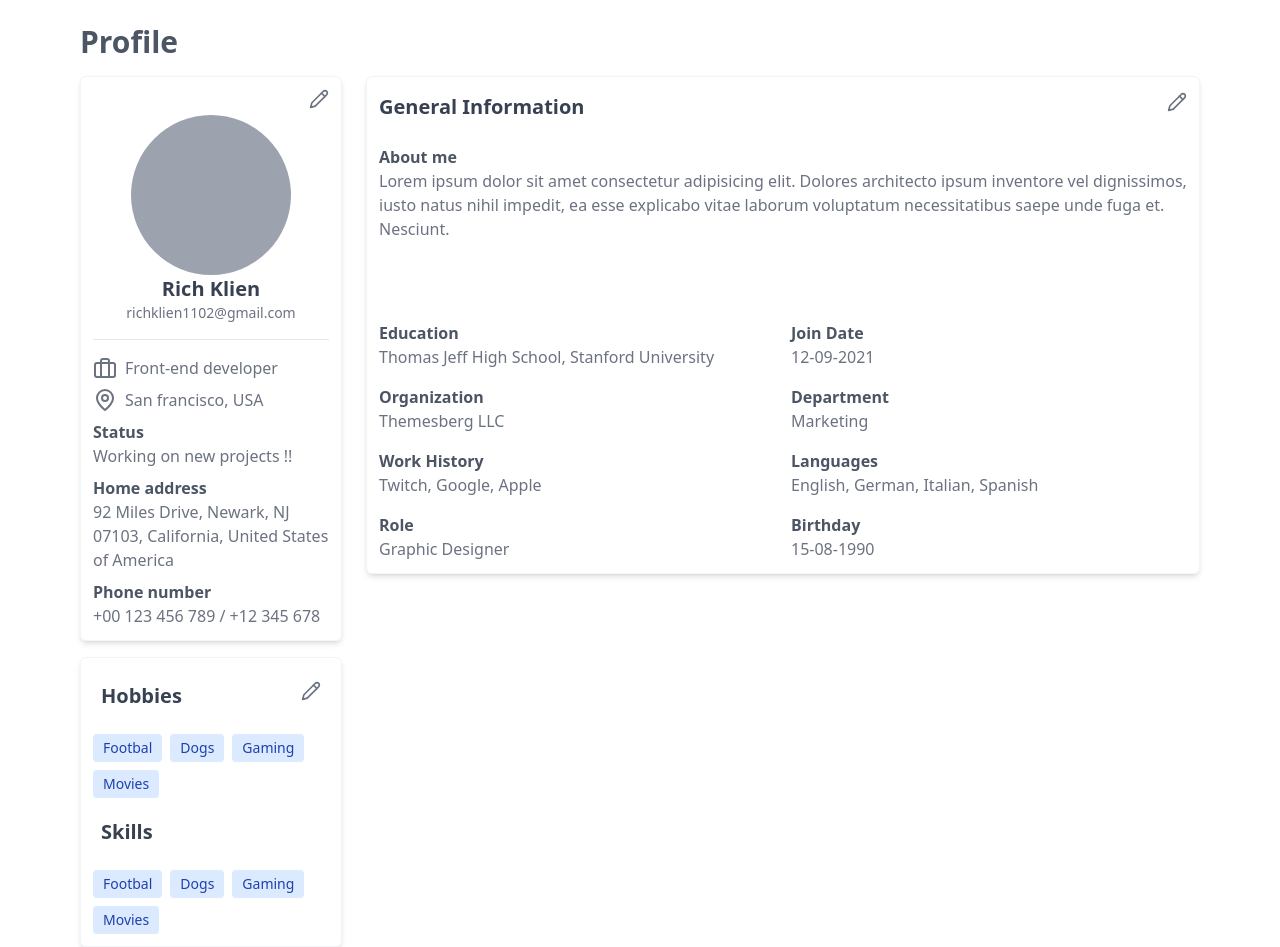
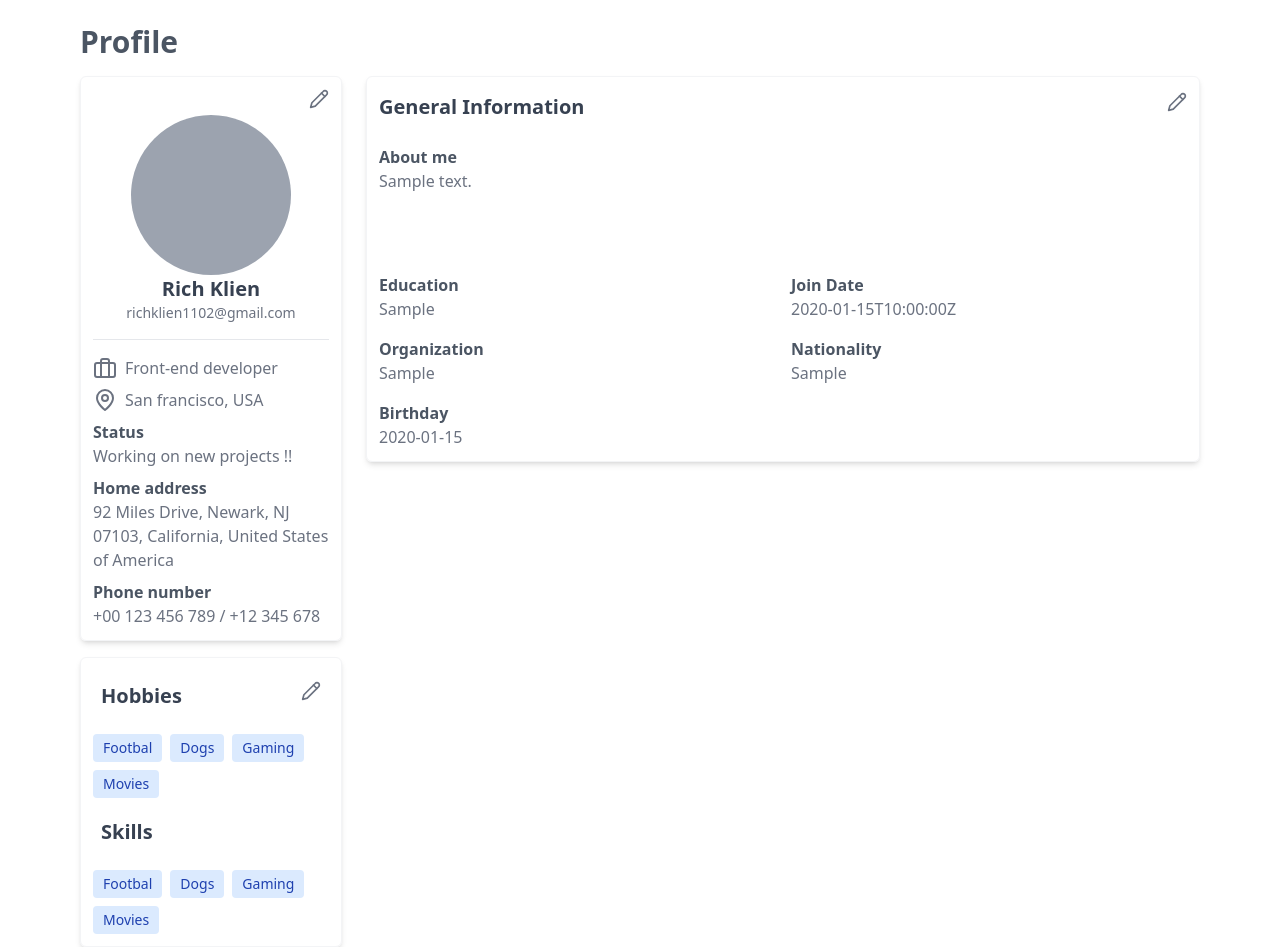
Before and after one commit to Shobhit-Mishra-02/Social-media-app, a Django app: page /social/profile/ in a window 1280 px wide. Shown: the part 65-1012 px from the top of the page. Run offline with Django 4.2, Linux system fonts and the light colour scheme; a user stored in the database is signed in; tables that the repository leaves empty hold one stand-in row (values such as "Sample post"); some libraries are stand-ins or nearby versions.

Commit message:
feat: added form feature for general information display

```diff
--- a/ajax/urls.py
+++ b/ajax/urls.py
@@ -5,5 +5,7 @@ app_name = "ajax"
 urlpatterns = [
     path("posts/<int:page>", views.get_posts, name="posts"),
     path("like/<int:id>", views.update_like_status, name="update_like_status"),
-    path("addGeneralInformation/", views.add_general_information, name="genral_information")
+    path("addGeneralInformation/", views.add_general_information, name="general_information"),
+    path("generalInformation/", views.get_general_information, name="get_general_information"),
+    path("getPersonalInformation/", views.get_personal_information, name="get_personal_information"),
 ]
--- a/ajax/views.py
+++ b/ajax/views.py
@@ -3,8 +3,8 @@ from django.http import JsonResponse
 from django.shortcuts import render
 from django.views.decorators.csrf import csrf_exempt
 
-from home.models import Post, GeneralInformation
-from .serializers import PostModelSerializer
+from home.models import Post, GeneralInformation, PersonalInformation
+from .serializers import PostModelSerializer, GeneralInformationModelSerializer, PersonalInformationSerializer
 from home.forms import PersonalInformationForm, GeneralInformationForm
 
 @csrf_exempt
@@ -70,3 +70,25 @@ def add_general_information(request):
             return JsonResponse({"message":"Created a new record"})
 
     return JsonResponse({"message": "invalid method"})
+
+@csrf_exempt
+@login_required
+def get_general_information(request):
+    if request.method == "GET":
+        general_information = GeneralInformation.objects.filter(user_id=request.user.id)[0]
+        serialized_general_information = GeneralInformationModelSerializer(general_information).data
+
+        return JsonResponse(serialized_general_information, status=200)
+
+    return JsonResponse({"message":"Invalid method"}, status=500)
+
+@csrf_exempt
+@login_required
+def get_personal_information(request):
+    if request.method == "GET":
+        personal_information = PersonalInformation.objects.filter(user_id=request.user.id)[0]
+        serialized_personal_information = PersonalInformationSerializer(personal_information).data
+
+        return JsonResponse(serialized_personal_information, status=200)
+
+    return JsonResponse({"message":"Invalid method"}, status=500)
--- a/home/views.py
+++ b/home/views.py
@@ -4,7 +4,7 @@ from django.http import HttpResponse
 from django.shortcuts import redirect, render
 
 from .forms import PostCreationForm, GeneralInformationForm, PersonalInformationForm
-from .models import Post
+from .models import Post, GeneralInformation
 from .utils.upload_files import upload_file
 
 
@@ -30,4 +30,10 @@ def profile(request):
     general_information_form = GeneralInformationForm()
     personal_information_form = PersonalInformationForm()
 
-    return render(request, "home/profile.html", {"general_information_form":general_information_form, "personal_information_form":personal_information_form})
+    general_information = GeneralInformation.objects.get(user_id=request.user.id)
+
+    return render(request, "home/profile.html", {
+        "general_information_form":general_information_form,
+        "general_information": general_information,
+        "personal_information_form":personal_information_form
+        })
--- a/templates/base.html
+++ b/templates/base.html
@@ -26,6 +26,12 @@
 
     {% endblock navigation %}
 
+    <div class="w-full p-1 fixed bottom-0 md:max-w-md md:right-0 z-50">
+        {% block notification %}
+        <div id="notification"></div>
+        {% endblock notification %}
+    </div>
+
     <div class="px-6 pt-6 sm:px-12 md:px-20">
         {% block body %}
 
--- a/templates/home/profile.html
+++ b/templates/home/profile.html
@@ -16,7 +16,8 @@ profile
         <div class="w-full border border-gray-100 h-fit rounded-md p-3 shadow-md">
             <div class="flex justify-end">
                 <span>
-                    <button data-modal-target="crud-modal-personal_information" data-modal-toggle="crud-modal-personal_information">
+                    <button data-modal-target="crud-modal-personal_information"
+                        data-modal-toggle="crud-modal-personal_information">
                         <svg xmlns="http://www.w3.org/2000/svg" width="20" height="20" viewBox="0 0 24 24" fill="none"
                             stroke="currentColor" stroke-width="2" stroke-linecap="round" stroke-linejoin="round"
                             class="lucide lucide-pencil stroke-gray-500 hover:stroke-gray-600 cursor-pointer">
@@ -85,7 +86,8 @@ profile
             <div class="flex justify-between items-center align-baseline p-2">
                 <h3 class="text-xl font-semibold text-gray-700 mt-1">Hobbies</h3>
                 <span>
-                    <button data-modal-target="crud-modal-hobbies_and_skills" data-modal-toggle="crud-modal-hobbies_and_skills">
+                    <button data-modal-target="crud-modal-hobbies_and_skills"
+                        data-modal-toggle="crud-modal-hobbies_and_skills">
                         <svg xmlns="http://www.w3.org/2000/svg" width="20" height="20" viewBox="0 0 24 24" fill="none"
                             stroke="currentColor" stroke-width="2" stroke-linecap="round" stroke-linejoin="round"
                             class="lucide lucide-pencil stroke-gray-500 hover:stroke-gray-600 cursor-pointer">
@@ -117,7 +119,8 @@ profile
         <div class="flex justify-between items-center align-baseline">
             <h3 class="text-xl font-semibold text-gray-700 mt-1">General Information</h3>
             <span>
-                <button data-modal-target="crud-modal-general_information" data-modal-toggle="crud-modal-general_information">
+                <button id="generalInformationEditBtn" data-modal-target="crud-modal-general_information"
+                    data-modal-toggle="crud-modal-general_information">
                     <svg xmlns="http://www.w3.org/2000/svg" width="20" height="20" viewBox="0 0 24 24" fill="none"
                         stroke="currentColor" stroke-width="2" stroke-linecap="round" stroke-linejoin="round"
                         class="lucide lucide-pencil stroke-gray-500 hover:stroke-gray-600 cursor-pointer">
@@ -129,43 +132,28 @@ profile
         </div>
         <div class="mt-6">
             <h3 class="text-gray-600 font-semibold">About me</h3>
-            <p class="text-gray-500">Lorem ipsum dolor sit amet consectetur adipisicing elit. Dolores architecto ipsum
-                inventore vel
-                dignissimos, iusto natus nihil impedit, ea esse explicabo vitae laborum voluptatum necessitatibus saepe
-                unde fuga et. Nesciunt.</p>
+            <p id="gen_info_display__about_me" class="text-gray-500"></p>
         </div>
         <div class="grid grid-cols-2 gap-4 mt-8 lg:mt-20">
             <div>
                 <span class="text-gray-600 font-semibold">Education</span>
-                <p class="text-gray-500">Thomas Jeff High School, Stanford University</p>
+                <p id="gen_info_display__education" class="text-gray-500"></p>
             </div>
             <div>
                 <span class="text-gray-600 font-semibold">Join Date</span>
-                <p class="text-gray-500">12-09-2021</p>
+                <p id="gen_info_display__created_at" class="text-gray-500"></p>
             </div>
             <div>
                 <span class="text-gray-600 font-semibold">Organization</span>
-                <p class="text-gray-500">Themesberg LLC</p>
+                <p id="gen_info_display__organization" class="text-gray-500"></p>
             </div>
             <div>
-                <span class="text-gray-600 font-semibold">Department</span>
-                <p class="text-gray-500">Marketing</p>
-            </div>
-            <div>
-                <span class="text-gray-600 font-semibold">Work History</span>
-                <p class="text-gray-500">Twitch, Google, Apple</p>
-            </div>
-            <div>
-                <span class="text-gray-600 font-semibold">Languages</span>
-                <p class="text-gray-500">English, German, Italian, Spanish</p>
-            </div>
-            <div>
-                <span class="text-gray-600 font-semibold">Role</span>
-                <p class="text-gray-500">Graphic Designer</p>
+                <span class="text-gray-600 font-semibold">Nationality</span>
+                <p id="gen_info_display__nationality" class="text-gray-500"></p>
             </div>
             <div>
                 <span class="text-gray-600 font-semibold">Birthday</span>
-                <p class="text-gray-500">15-08-1990</p>
+                <p id="gen_info_display__date_of_birth" class="text-gray-500"></p>
             </div>
         </div>
     </div>
@@ -202,12 +190,14 @@ profile
                         <label for="{{ personal_information_form.profile_pic.id_for_label }}"
                             class="flex flex-col items-center justify-center w-full h-28 border-2 border-gray-300 border-dashed rounded-lg cursor-pointer bg-gray-50">
                             <div class="flex flex-col items-center justify-center pt-5 pb-6">
-                                <svg class="w-8 h-8 mb-4 text-gray-500 " aria-hidden="true" xmlns="http://www.w3.org/2000/svg"
-                                    fill="none" viewBox="0 0 20 16">
-                                    <path stroke="currentColor" stroke-linecap="round" stroke-linejoin="round" stroke-width="2"
+                                <svg class="w-8 h-8 mb-4 text-gray-500 " aria-hidden="true"
+                                    xmlns="http://www.w3.org/2000/svg" fill="none" viewBox="0 0 20 16">
+                                    <path stroke="currentColor" stroke-linecap="round" stroke-linejoin="round"
+                                        stroke-width="2"
                                         d="M13 13h3a3 3 0 0 0 0-6h-.025A5.56 5.56 0 0 0 16 6.5 5.5 5.5 0 0 0 5.207 5.021C5.137 5.017 5.071 5 5 5a4 4 0 0 0 0 8h2.167M10 15V6m0 0L8 8m2-2 2 2" />
                                 </svg>
-                                <p class="mb-2 text-sm text-gray-500 "><span class="font-semibold">Click to upload profile pic</span> or drag and drop</p>
+                                <p class="mb-2 text-sm text-gray-500 "><span class="font-semibold">Click to upload
+                                        profile pic</span> or drag and drop</p>
                                 <p class="text-xs text-gray-500 ">SVG, PNG, JPG or GIF (MAX. 800x400px)</p>
                             </div>
                             {{ personal_information_form.profile_pic }}
@@ -281,6 +271,7 @@ profile
             </div>
             <!-- Modal body -->
             <form id="generalInformationForm" class="p-4 md:p-5">
+
                 <div class="grid gap-4 mb-4 grid-cols-2">
                     <div class="col-span-2">
                         <label for="{{general_information_form.about_me.id_for_label}}"
@@ -345,19 +336,18 @@ profile
             </div>
             <!-- Modal body -->
             <form class="p-4 md:p-5">
-                <p class="text-sm text-gray-500 pb-2">Use commas to seprate each skill or hobbie which you are putting.</p>
+                <p class="text-sm text-gray-500 pb-2">Use commas to seprate each skill or hobbie which you are putting.
+                </p>
                 <div class="grid gap-4 mb-4 grid-cols-2">
                     <div class="col-span-2">
-                        <label for="hobbies"
-                            class="block mb-2 text-sm font-medium text-gray-900">Hobbies</label>
+                        <label for="hobbies" class="block mb-2 text-sm font-medium text-gray-900">Hobbies</label>
                         <textarea id="hobbies" rows="4"
                             class="block p-2.5 w-full text-sm text-gray-900 bg-gray-50 rounded-lg border border-gray-300 focus:ring-blue-500 focus:border-blue-500"
                             placeholder="Reading, Writing, Running, Gyming"></textarea>
                     </div>
 
                     <div class="col-span-2">
-                        <label for="skills"
-                            class="block mb-2 text-sm font-medium text-gray-900">Skills</label>
+                        <label for="skills" class="block mb-2 text-sm font-medium text-gray-900">Skills</label>
                         <textarea id="skills" rows="4"
                             class="block p-2.5 w-full text-sm text-gray-900 bg-gray-50 rounded-lg border border-gray-300 focus:ring-blue-500 focus:border-blue-500"
                             placeholder="Javascript, Python, C++"></textarea>
@@ -380,37 +370,99 @@ profile
 
 <script>
     const generalInformationForm = document.getElementById("generalInformationForm")
+    let urlToAddGeneralInformation = "{% url 'ajax:general_information' %}"
+    let urlToGetGeneralInformation = "{% url 'ajax:get_general_information' %}"
 
-    function getAllFormValues(form){
-        let obj = {}
-
-        for(v of form){
-            obj[v[0]] = v[1]
+    function getRequest(url, cb) {
+        $.ajax({
+            url: url,
+            type: "GET",
+            dataType: "json",
+            success: function (res) {
+                cb(res)
+            },
+            error: function (err) {
+                console.log(err)
+            }
+        })
     }
 
-        return obj
-    }
-
-    generalInformationForm.addEventListener("submit", (e)=>{
-        e.preventDefault()
-
-        let formData = new FormData(generalInformationForm)
-
+    function postRequest(url, data, cb) {
         $.ajax({
-            url: "{% url 'ajax:genral_information' %}",
+            url: url,
             type: "POST",
             contentType: false,
             processData: false,
-            headers: {'X-CSRFToken': "{{ csrf_token }}"},
+            headers: { 'X-CSRFToken': "{{ csrf_token }}" },
             dataType: "json",
-            data: formData,
-            success: function(res){
-                console.log(res)
+            data: data,
+            success: function (res) {
+                cb(res)
             },
-            error: function(err){
+            error: function (err) {
                 console.log(err)
             }
         })
+    }
+
+    function updateForm(formId, url) {
+
+        let populateData = (data) => {
+            let keys = Object.keys(data)
+
+            keys.forEach(key => {
+                let inputElem = $(`#${formId} input[name=${key}]`)
+
+                if (inputElem) {
+                    inputElem.val(data[key])
+                }
+
+                let textAreaElem = $(`#${formId} textarea[name=${key}]`)
+
+                if (textAreaElem) {
+                    textAreaElem.val(data[key])
+                }
+
+                let selectElem = $(`#${formId} select[name=${key}]`)
+
+                if(selectElem){
+                    selectElem.val(data[key])
+                }
+            })
+
+        }
+
+        getRequest(url, populateData)
+    }
+
+    function updateDisplay(url, displayIdInitials){
+        let populateDataInDisplay = (data)=>{
+            let keys = Object.keys(data)
+
+            keys.forEach(key=>{
+                $(`#${displayIdInitials}_display__${key}`).text(data[key])
+            })
+        }
+
+        getRequest(url, populateDataInDisplay)
+    }
+
+
+    $(document).ready(function () {
+
+        updateDisplay(urlToGetGeneralInformation, "gen_info")
+
+        $("#generalInformationEditBtn").click(()=>updateForm("generalInformationForm", urlToGetGeneralInformation))
+
+        generalInformationForm.addEventListener("submit", (e) => {
+            e.preventDefault()
+            let formData = new FormData(generalInformationForm)
+
+            postRequest(urlToAddGeneralInformation, formData, (res) => {
+                updateDisplay(urlToGetGeneralInformation, "gen_info")
+            })
+        })
+
     })
 
 </script>
```
Also changed, not shown: ajax/serializers.py (+13 -1 lines). Lines whose indentation alone changed are shown as unchanged.
